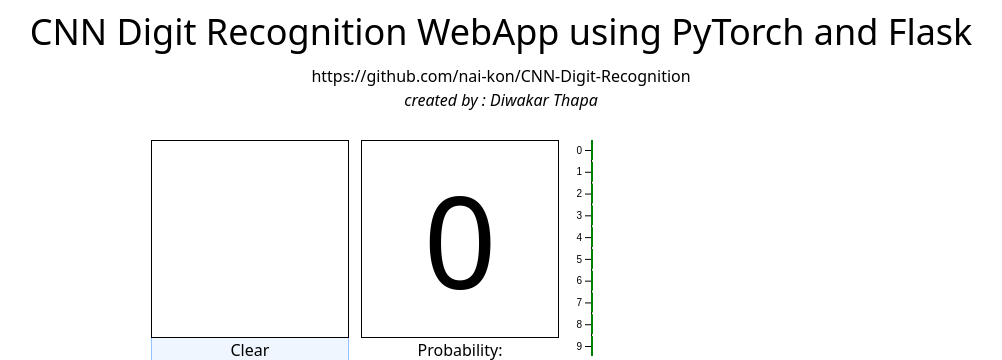
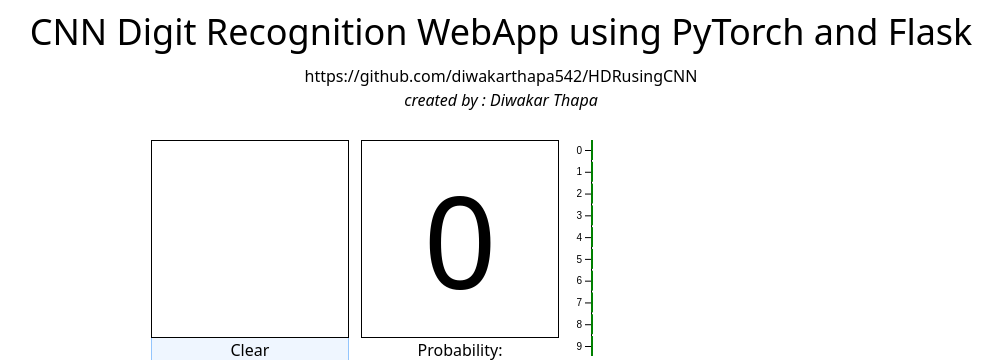
Before and after one commit to diwakarthapa542/HDRusingCNN, a Flask app: page / in a window 1280 px wide. Shown: the top 360 px of the page, without its empty margins (139-1141 px from the left). Run offline with Flask 3, Linux system fonts and the light colour scheme; parts of the project's set-up code (start-up, migrations or seed data) failed here and were passed over; some libraries are stand-ins or nearby versions.

Commit message:
edit github and demo site

```diff
--- a/templates/index.html
+++ b/templates/index.html
@@ -11,7 +11,7 @@
 <body>
     <p class="text-4xl text-center m-3">CNN Digit Recognition WebApp using PyTorch and Flask</p>
     <div class="text-center">
-        <a href="https://github.com/nai-kon/CNN-Digit-Recognition">https://github.com/nai-kon/CNN-Digit-Recognition</a>
+        <a href="https://github.com/diwakarthapa542/HDRusingCNN">https://github.com/diwakarthapa542/HDRusingCNN</a>
         <div class="italic">created by : Diwakar Thapa</div>
     </div>
     <br>
```
